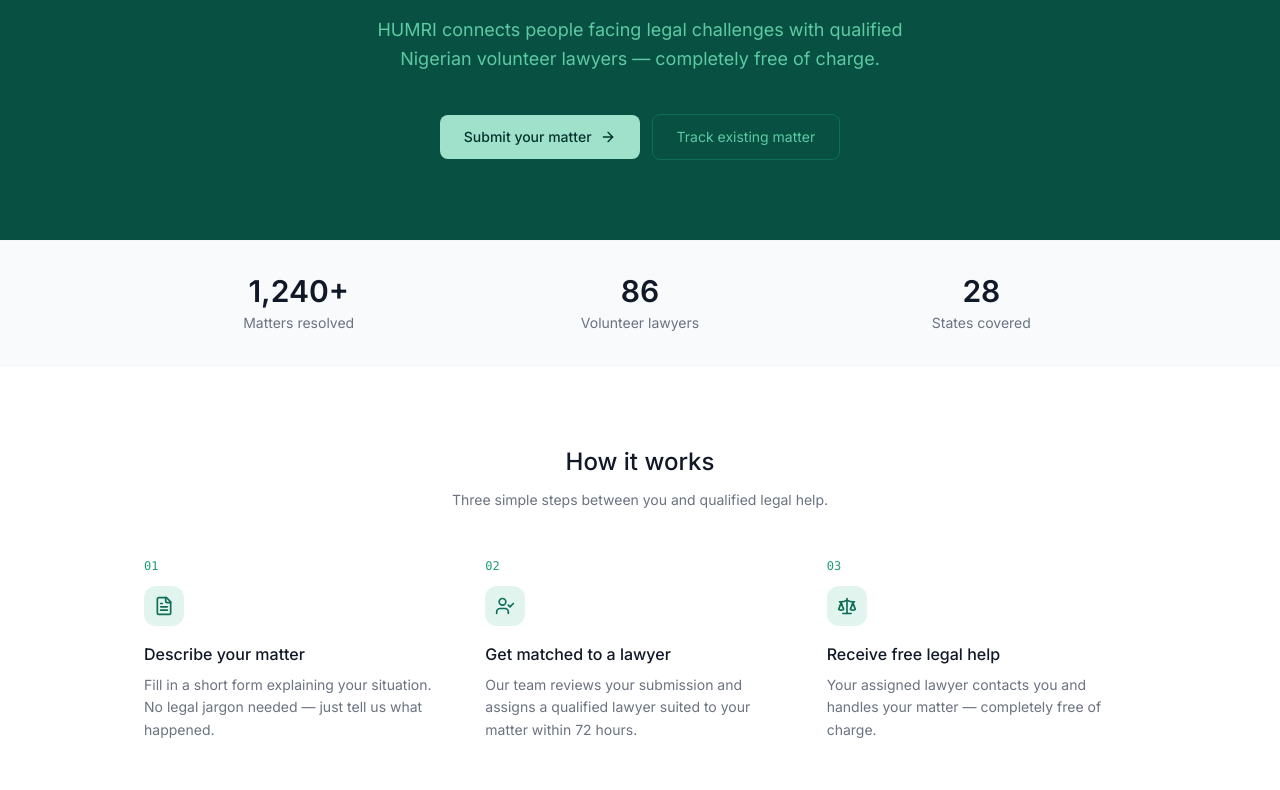
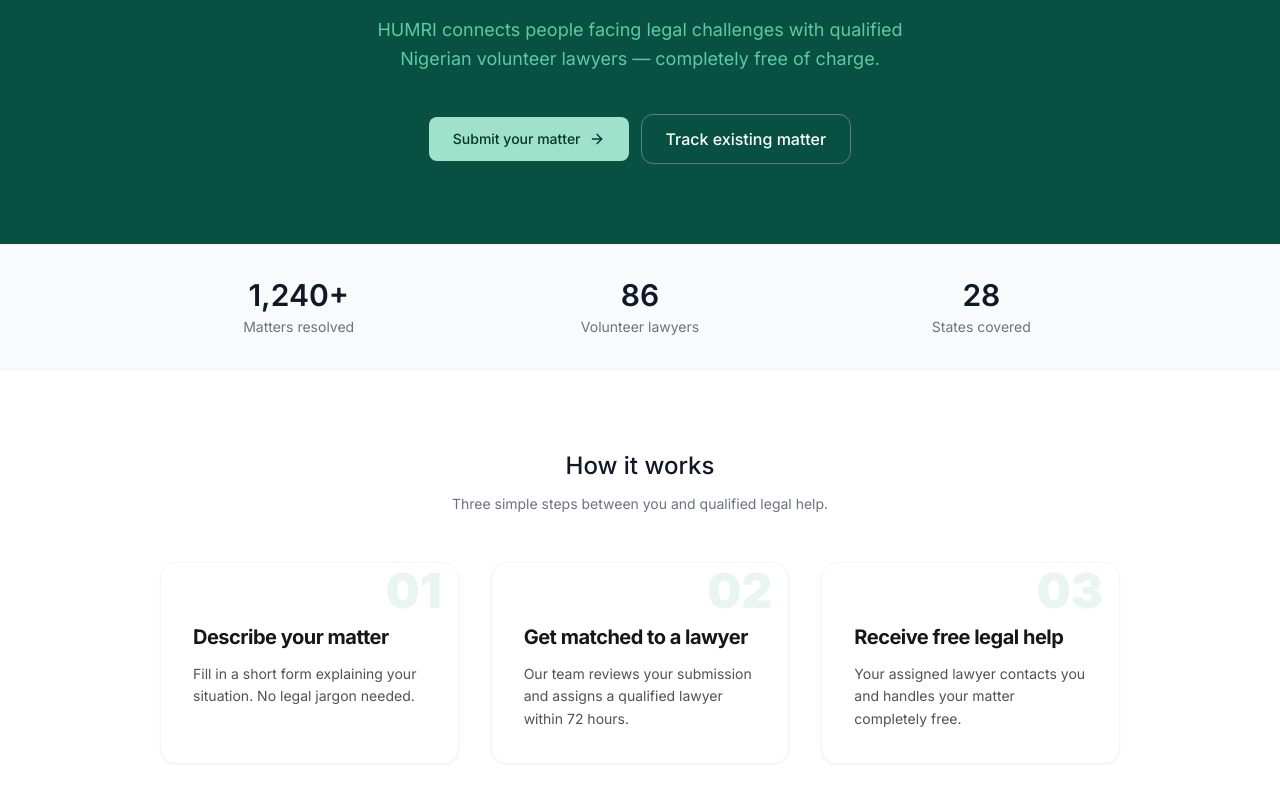
Before and after one commit to Munchisis/lex-gratis, a Next.js app: page / in a window 1280 px wide. Shown: the part 290-1080 px from the top of the page. Built offline with nearby package versions, Linux system fonts and the light colour scheme.

Commit message:
Fix: homepaage UI optimization

```diff
--- a/src/app/page.tsx
+++ b/src/app/page.tsx
@@ -12,7 +12,7 @@
   return (
     <div className="min-h-screen bg-white">
       {/* Navbar */}
-      <nav className="border-b border-gray-100 bg-white sticky top-0 z-50">
+      <nav className="border-b border-gray-100 bg-white sticky top-0 z-50 shadow-lg">
         <div className="max-w-5xl mx-auto px-4 h-14 flex items-center justify-between">
           <div className="flex items-center gap-2.5">
             <Link
@@ -61,7 +61,7 @@
             <ShieldCheck className="w-3.5 h-3.5" />
             Free · Confidential · Professional
           </div>
-          <h1 className="text-4xl md:text-5xl font-medium leading-tight mb-5 text-white">
+          <h1 className="text-4xl md:text-5xl max-w-4xl font-black leading-tight mb-5 text-le tracking-wide mx-auto">
             Justice should not depend on
             <br className="hidden md:block" /> what you can afford
           </h1>
@@ -78,7 +78,7 @@
             </Link>
             <Link
               href="/track"
-              className="inline-flex items-center gap-2 border border-brand-600 text-brand-200 px-6 py-3 rounded-lg hover:bg-brand-700 transition-colors text-sm"
+              className="border border-white/30 text-white font-medium px-6 py-3 rounded-xl hover:bg-white/10 hover:border-white/60 transition-all duration-200"
             >
               Track existing matter
             </Link>
@@ -112,36 +112,39 @@
             Three simple steps between you and qualified legal help.
           </p>
         </div>
-        <div className="grid md:grid-cols-3 gap-8">
+        <div className="grid grid-cols-1 md:grid-cols-3 gap-8 px-4 max-w-6xl mx-auto">
           {[
             {
-              icon: FileText,
               step: "01",
               title: "Describe your matter",
-              desc: "Fill in a short form explaining your situation. No legal jargon needed — just tell us what happened.",
+              desc: "Fill in a short form explaining your situation. No legal jargon needed.",
             },
             {
-              icon: UserCheck,
               step: "02",
               title: "Get matched to a lawyer",
-              desc: "Our team reviews your submission and assigns a qualified lawyer suited to your matter within 72 hours.",
+              desc: "Our team reviews your submission and assigns a qualified lawyer within 72 hours.",
             },
             {
-              icon: Scale,
               step: "03",
               title: "Receive free legal help",
-              desc: "Your assigned lawyer contacts you and handles your matter — completely free of charge.",
+              desc: "Your assigned lawyer contacts you and handles your matter completely free.",
             },
-          ].map(({ icon: Icon, step, title, desc }) => (
-            <div key={step}>
-              <div className="text-xs font-mono text-brand-400 font-medium mb-3">
-                {step}
+          ].map((item, i) => (
+            <div
+              key={i}
+              className="relative bg-white border border-neutral-100 rounded-2xl p-8 shadow-sm hover:shadow-md hover:-translate-y-1 transition-all duration-300 group"
+            >
+              {/* Large faint background step number */}
+              <div className="absolute top-1 right-4 text-5xl font-black text-brand-400/10 select-none group-hover:text-brand-400/20 transition-colors ">
+                {item.step}
               </div>
-              <div className="w-10 h-10 bg-brand-50 rounded-xl flex items-center justify-center mb-4">
-                <Icon className="w-5 h-5 text-brand-600" />
-              </div>
-              <h3 className="text-base font-medium mb-2">{title}</h3>
-              <p className="text-sm text-gray-500 leading-relaxed">{desc}</p>
+
+              <h3 className="text-xl font-bold text-neutral-900 tracking-tight mb-3 mt-7">
+                {item.title}
+              </h3>
+              <p className="text-neutral-600 leading-relaxed text-sm">
+                {item.desc}
+              </p>
             </div>
           ))}
         </div>
```
